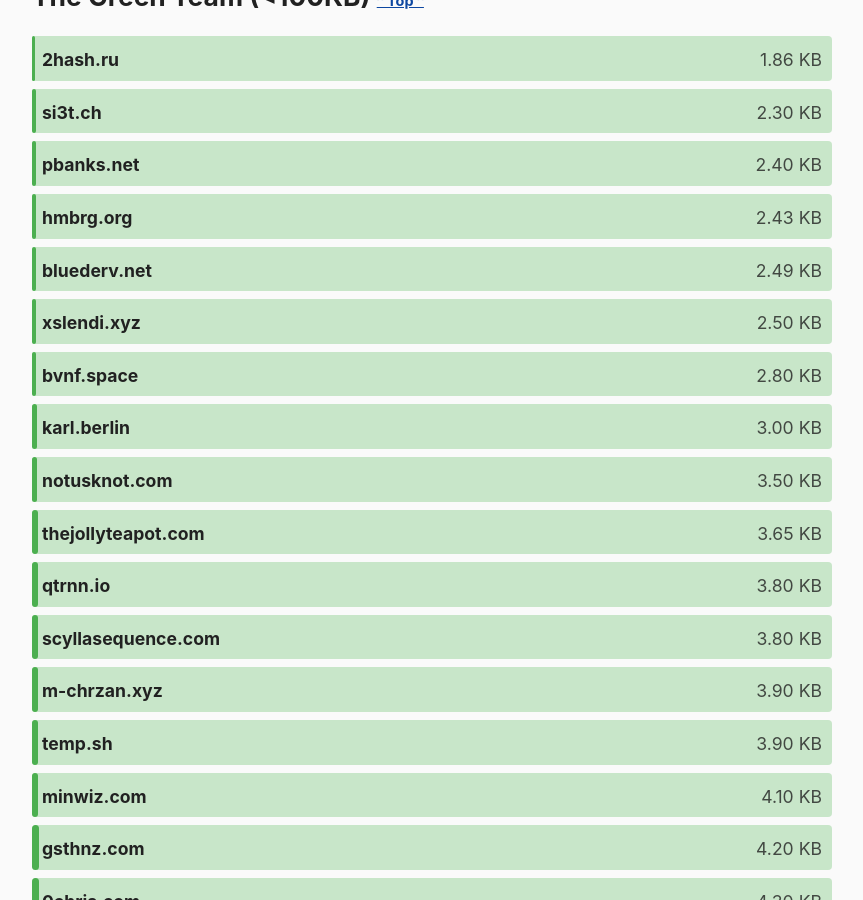
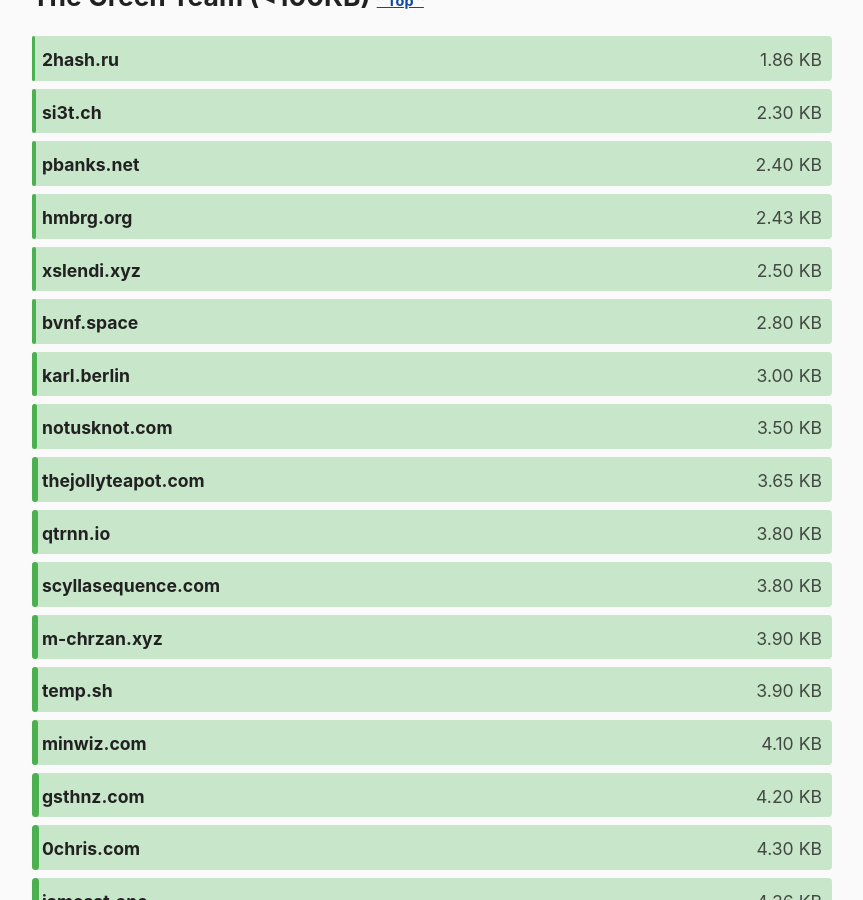
Before and after one commit to kevquirk/512kb.club, a Jekyll site: the page built from index.md, in a window 1280 px wide and 900 px high, scrolled down 1271 px. Shown: the whole window, without its empty margins (208-1071 px from the left). Built offline with Jekyll 4.4.1, drawn with Linux system fonts in a browser that asks for light colours.

Commit message:
Remove bluederv.net

```diff
--- a/_data/sites.yml
+++ b/_data/sites.yml
@@ -398,11 +398,6 @@
   size: 42.7
   last_checked: 2022-05-15
 
-- domain: bluederv.net
-  url: https://bluederv.net/
-  size: 2.49
-  last_checked: 2022-01-11
-
 - domain: boehs.org
   url: http://boehs.org/
   size: 86.0
```
